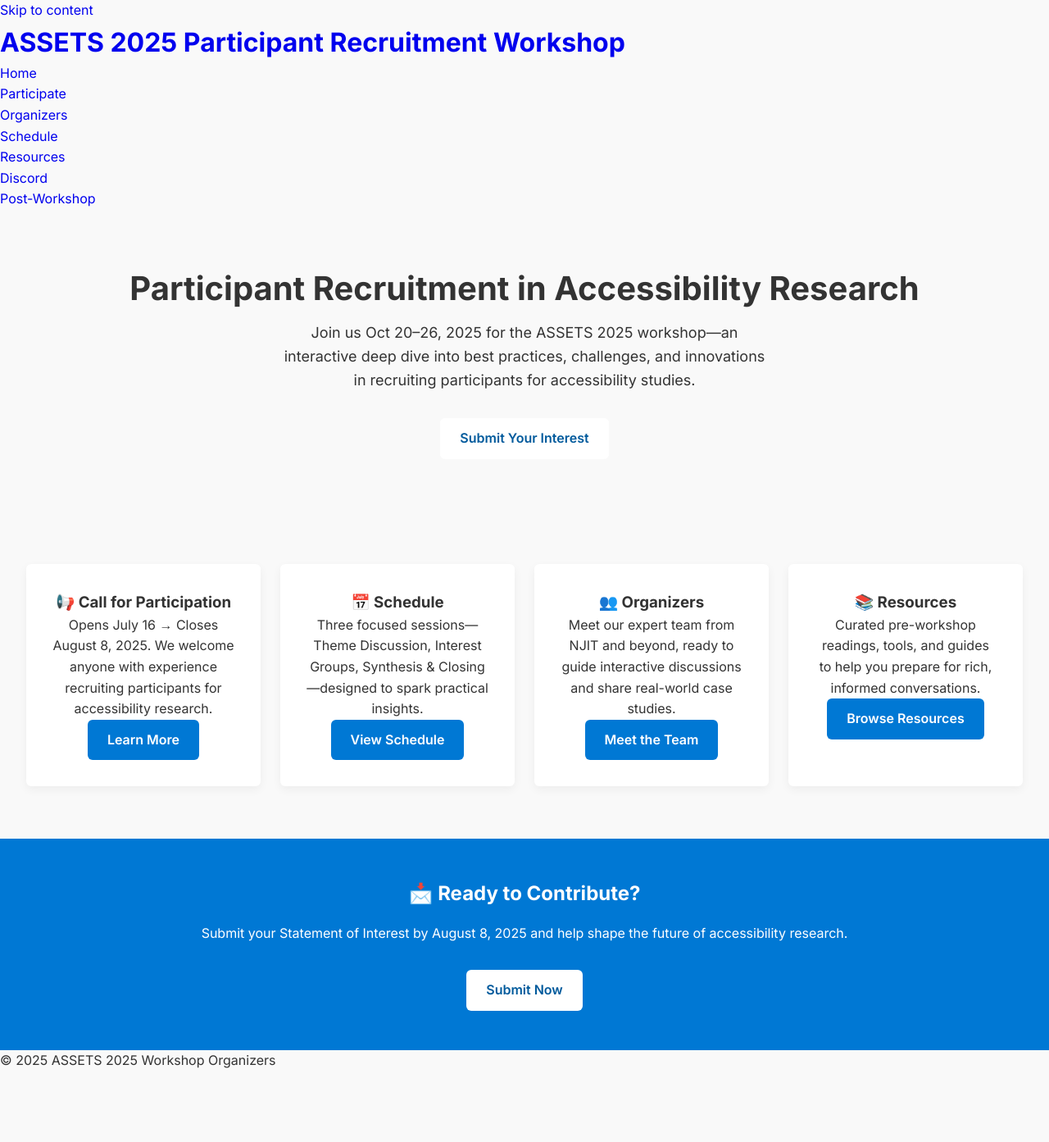
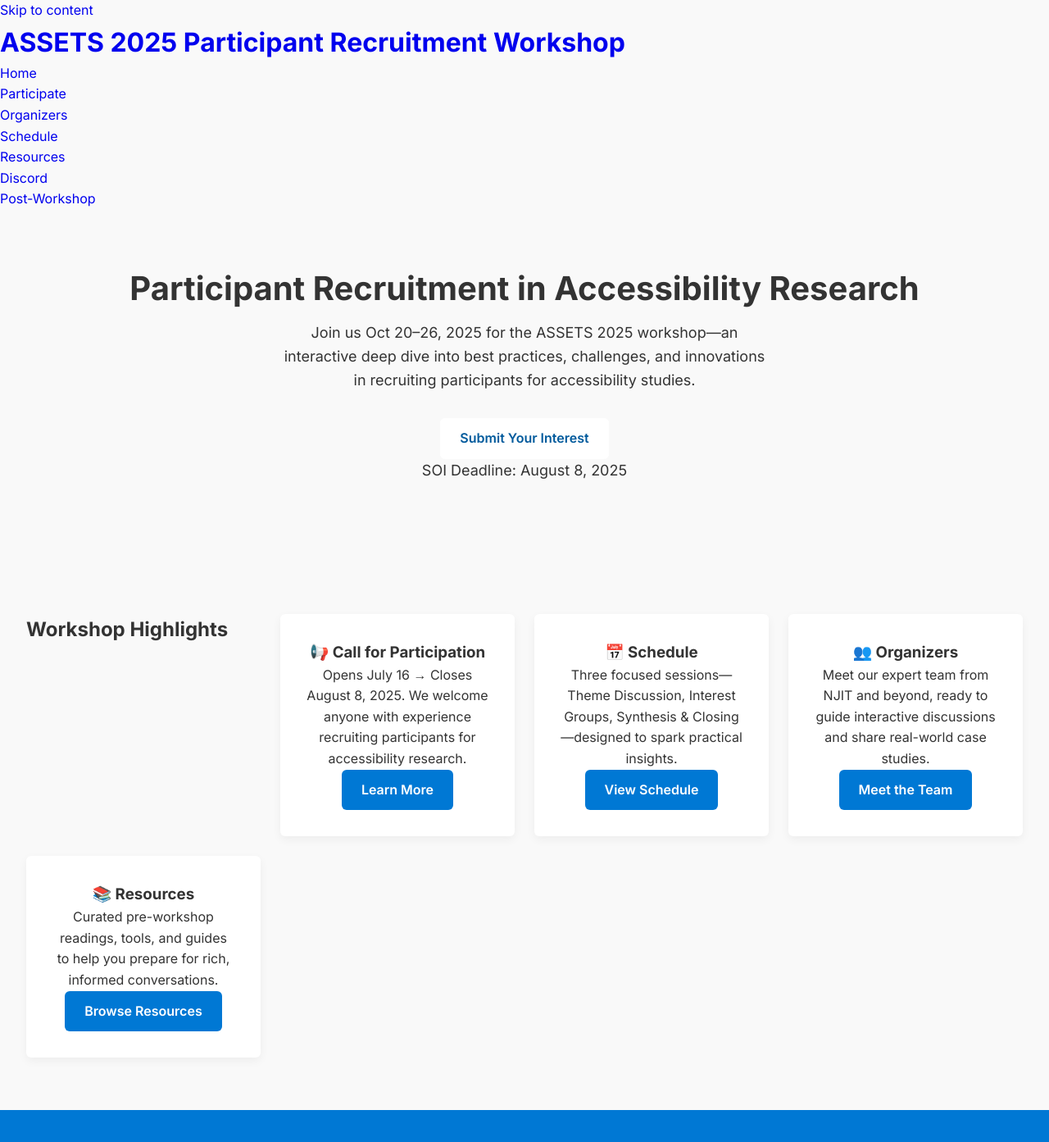
Before and after one commit to assets-recruitment-2025/assets-recruitment-2025.github.io, a Jekyll site: the page built from index.md, in a window 1280 px wide and 1400 px high. Shown: the top 1393 px of the window at 82% size. Built offline with Jekyll 4.4.1, drawn with Linux system fonts in a browser that asks for light colours.

Commit message:
Revamp home page to match design spec

```diff
--- a/index.md
+++ b/index.md
@@ -6,40 +6,58 @@
 
 <section class="hero" aria-labelledby="hero-heading">
   <h1 id="hero-heading">Participant Recruitment in Accessibility Research</h1>
-  <p>Join us Oct 20–26, 2025 for the ASSETS 2025 workshop—an interactive deep dive into best practices, challenges, and innovations in recruiting participants for accessibility studies.</p>
-  <a class="btn btn-primary" href="{{ '/participate/' | relative_url }}">Submit Your Interest</a>
+  <p>
+    Join us <time datetime="2025-10-20">Oct 20–26, 2025</time> for the ASSETS 2025 workshop—an interactive deep dive into best practices, challenges, and innovations in recruiting participants for accessibility studies.
+  </p>
+  <div class="hero-cta">
+    <a class="btn btn-primary" href="{{ '/participate/' | relative_url }}">Submit Your Interest</a>
+    <p class="deadline">
+      SOI Deadline: <time datetime="2025-08-08">August 8, 2025</time>
+    </p>
+  </div>
 </section>
 
 <section class="features" aria-labelledby="features-heading">
-  <h2 id="features-heading" class="sr-only">Workshop Highlights</h2>
+  <h2 id="features-heading" class="section-heading">Workshop Highlights</h2>
 
   <div class="feature">
-    <h3>📢 Call for Participation</h3>
-    <p>Opens July 16 → Closes August 8, 2025. We welcome anyone with experience recruiting participants for accessibility research.</p>
+    <h3><span aria-hidden="true">📢</span> Call for Participation</h3>
+    <p>
+      Opens <time datetime="2025-07-16">July 16</time> → Closes <time datetime="2025-08-08">August 8, 2025</time>.
+      We welcome anyone with experience recruiting participants for accessibility research.
+    </p>
     <a class="btn btn-secondary" href="{{ '/participate/' | relative_url }}">Learn More</a>
   </div>
 
   <div class="feature">
-    <h3>📅 Schedule</h3>
-    <p>Three focused sessions—Theme Discussion, Interest Groups, Synthesis & Closing—designed to spark practical insights.</p>
+    <h3><span aria-hidden="true">📅</span> Schedule</h3>
+    <p>
+      Three focused sessions—Theme Discussion, Interest Groups, Synthesis &amp; Closing—designed to spark practical insights.
+    </p>
     <a class="btn btn-secondary" href="{{ '/schedule/' | relative_url }}">View Schedule</a>
   </div>
 
   <div class="feature">
-    <h3>👥 Organizers</h3>
-    <p>Meet our expert team from NJIT and beyond, ready to guide interactive discussions and share real-world case studies.</p>
+    <h3><span aria-hidden="true">👥</span> Organizers</h3>
+    <p>
+      Meet our expert team from NJIT and beyond, ready to guide interactive discussions and share real-world case studies.
+    </p>
     <a class="btn btn-secondary" href="{{ '/organizers/' | relative_url }}">Meet the Team</a>
   </div>
 
   <div class="feature">
-    <h3>📚 Resources</h3>
-    <p>Curated pre-workshop readings, tools, and guides to help you prepare for rich, informed conversations.</p>
+    <h3><span aria-hidden="true">📚</span> Resources</h3>
+    <p>
+      Curated pre-workshop readings, tools, and guides to help you prepare for rich, informed conversations.
+    </p>
     <a class="btn btn-secondary" href="{{ '/resources/' | relative_url }}">Browse Resources</a>
   </div>
 </section>
 
 <section class="cta" aria-labelledby="cta-heading">
   <h2 id="cta-heading">📩 Ready to Contribute?</h2>
-  <p>Submit your Statement of Interest by <time datetime="2025-08-08">August 8, 2025</time> and help shape the future of accessibility research.</p>
+  <p>
+    Submit your Statement of Interest by <time datetime="2025-08-08">August 8, 2025</time> and help shape the future of accessibility research.
+  </p>
   <a class="btn btn-primary" href="{{ '/participate/' | relative_url }}">Submit Now</a>
 </section>
```
